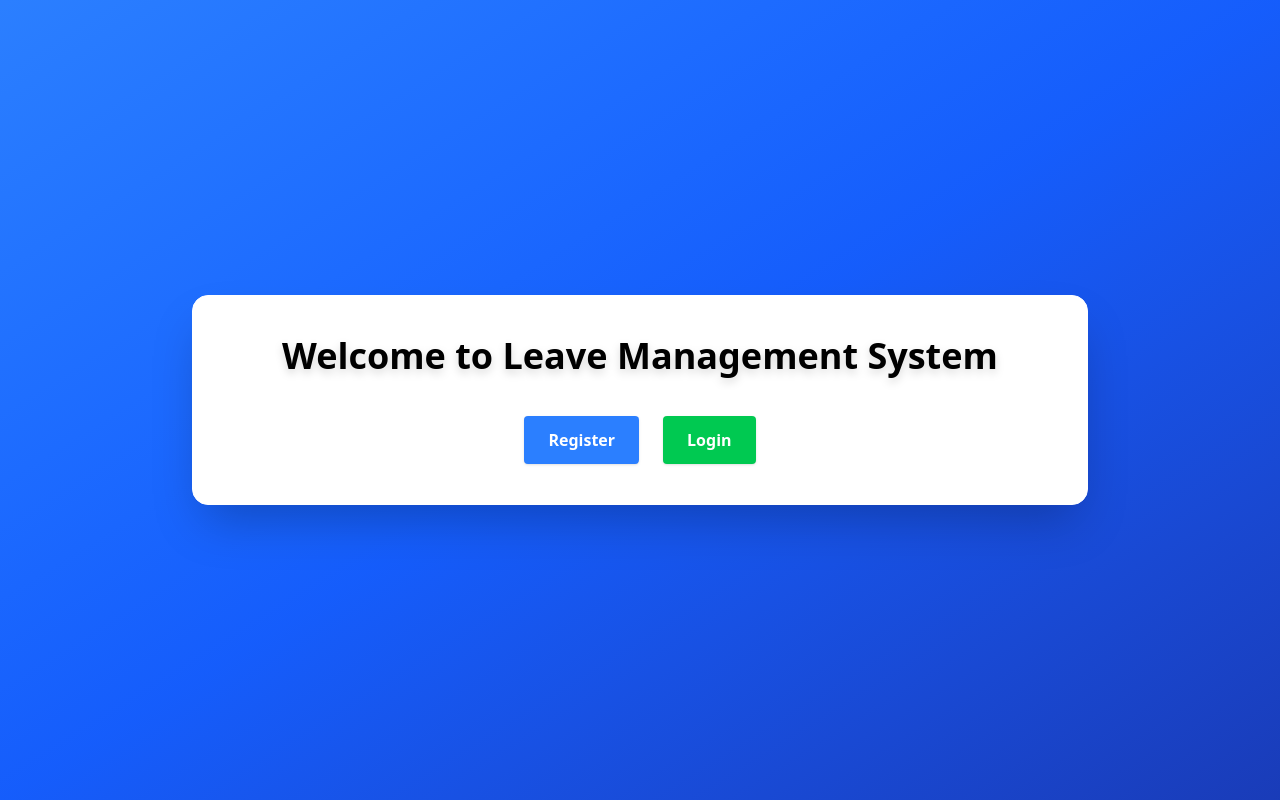
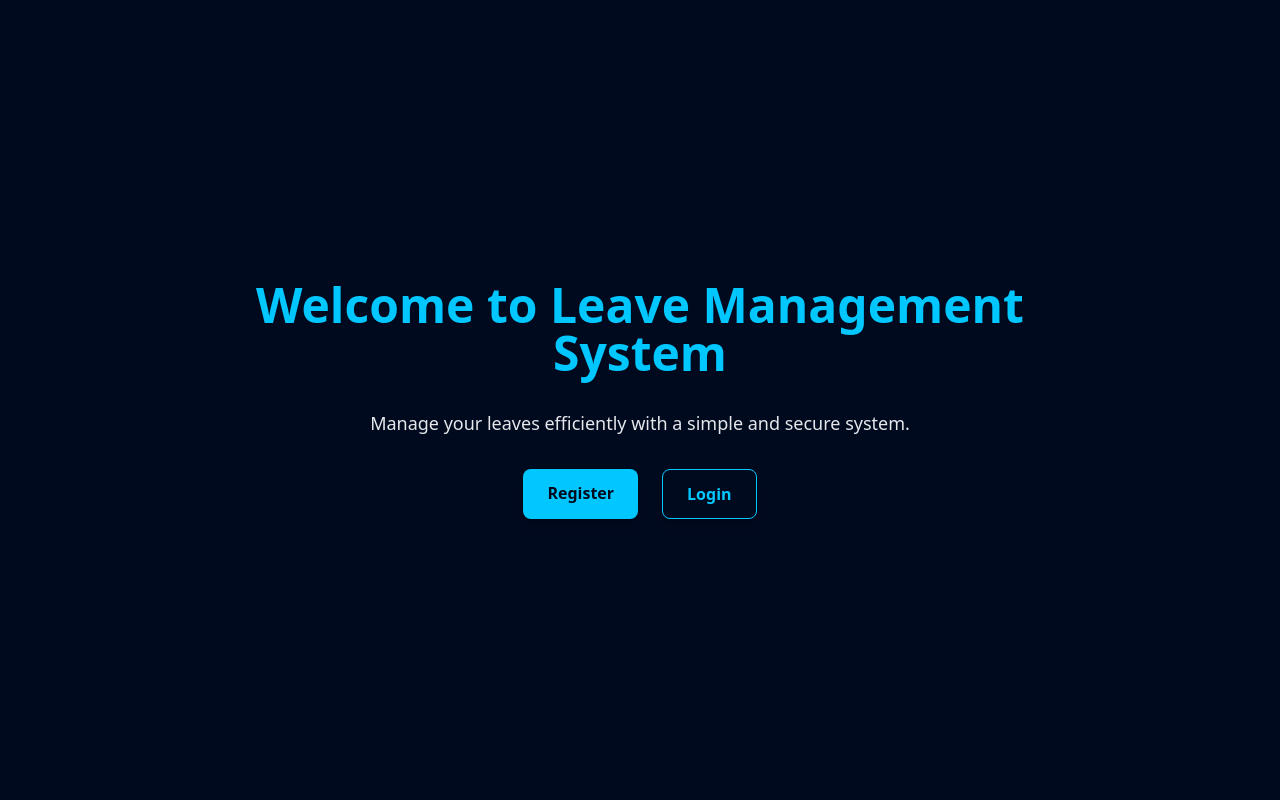
Before and after one commit to Kavithma-Thushal/leave-management-system, a React (Vite) app in the folder frontend/: page / in a window 1280 px wide. Built offline with nearby package versions, Linux system fonts and the light colour scheme.

Commit message:
Home Page Refactored

```diff
--- /dev/null
+++ b/frontend/postcss.config.cjs
@@ -0,0 +1,6 @@
+module.exports = {
+    plugins: {
+        tailwindcss: {},
+        autoprefixer: {},
+    }
+}
--- a/frontend/src/index.css
+++ b/frontend/src/index.css
@@ -1 +1,13 @@
-@import "tailwindcss";
+@import '@fortawesome/fontawesome-free/css/all.min.css';
+
+@tailwind base;
+@tailwind components;
+@tailwind utilities;
+
+::-webkit-scrollbar {
+    width: 8px;
+}
+
+::-webkit-scrollbar-thumb {
+    background-color: #00c7ff;
+}
--- a/frontend/src/views/pages/Home.tsx
+++ b/frontend/src/views/pages/Home.tsx
@@ -2,18 +2,27 @@ import {Link} from 'react-router-dom';
 
 export default function Home() {
     return (
-        <div
-            className="min-h-screen flex items-center justify-center bg-gradient-to-br from-blue-500 via-blue-600 to-blue-800">
-            <div
-                className="bg-white bg-opacity-20 backdrop-blur-md shadow-2xl rounded-2xl p-10 max-w-4xl w-full text-center border border-white border-opacity-30">
-                <h1 className="text-4xl font-extrabold text-black mb-6 drop-shadow-lg">
+        <div className="flex items-center justify-center min-h-screen bg-darkBlue text-neonBlue px-4">
+            <div className="text-center space-y-8 max-w-3xl w-full">
+                <h1 className="text-4xl sm:text-5xl font-extrabold drop-shadow">
                     Welcome to Leave Management System
                 </h1>
-                <div className="flex justify-center gap-6 mt-10">
-                    <Link to="/register"
-                          className="bg-blue-500 text-white font-semibold px-6 py-3 rounded shadow hover:bg-blue-600 transition duration-300">Register</Link>
-                    <Link to="/login"
-                          className="bg-green-500 text-white font-semibold px-6 py-3 rounded shadow hover:bg-green-600 transition duration-300">Login</Link>
+                <p className="text-lg text-gray-200">
+                    Manage your leaves efficiently with a simple and secure system.
+                </p>
+                <div className="flex flex-col sm:flex-row justify-center gap-4 sm:gap-6">
+                    <Link
+                        to="/register"
+                        className="bg-neonBlue text-darkBlue px-6 py-3 rounded-lg font-semibold shadow-lg hover:scale-105 transition duration-300"
+                    >
+                        Register
+                    </Link>
+                    <Link
+                        to="/login"
+                        className="bg-darkBlue text-neonBlue border border-neonBlue px-6 py-3 rounded-lg font-semibold shadow-lg hover:scale-105 transition duration-300"
+                    >
+                        Login
+                    </Link>
                 </div>
             </div>
         </div>
--- /dev/null
+++ b/frontend/tailwind.config.js
@@ -0,0 +1,21 @@
+/** @type {import('tailwindcss').Config} */
+export default {
+    content: ["./src/**/*.{html,js,jsx,ts,tsx}"],
+    theme: {
+        extend: {
+            backgroundColor: {
+                'darkBlue': '#000a1f',
+                'neonBlue': '#00c7ff',
+            },
+            textColor: {
+                'darkBlue': '#000a1f',
+                'neonBlue': '#00c7ff',
+            },
+            borderColor: {
+                'darkBlue': '#000a1f',
+                'neonBlue': '#00c7ff',
+            },
+        },
+    },
+    plugins: [],
+}
--- a/frontend/vite.config.ts
+++ b/frontend/vite.config.ts
@@ -1,8 +1,6 @@
-import {defineConfig} from 'vite'
-import tailwindcss from '@tailwindcss/vite'
+import { defineConfig } from 'vite';
+import react from '@vitejs/plugin-react';
 
 export default defineConfig({
-    plugins: [
-        tailwindcss(),
-    ],
-})
+    plugins: [react()],
+});
```
Also changed, not shown: frontend/package.json (+5 -3 lines), 1 other file (tests, documents, lock files or other folders).
